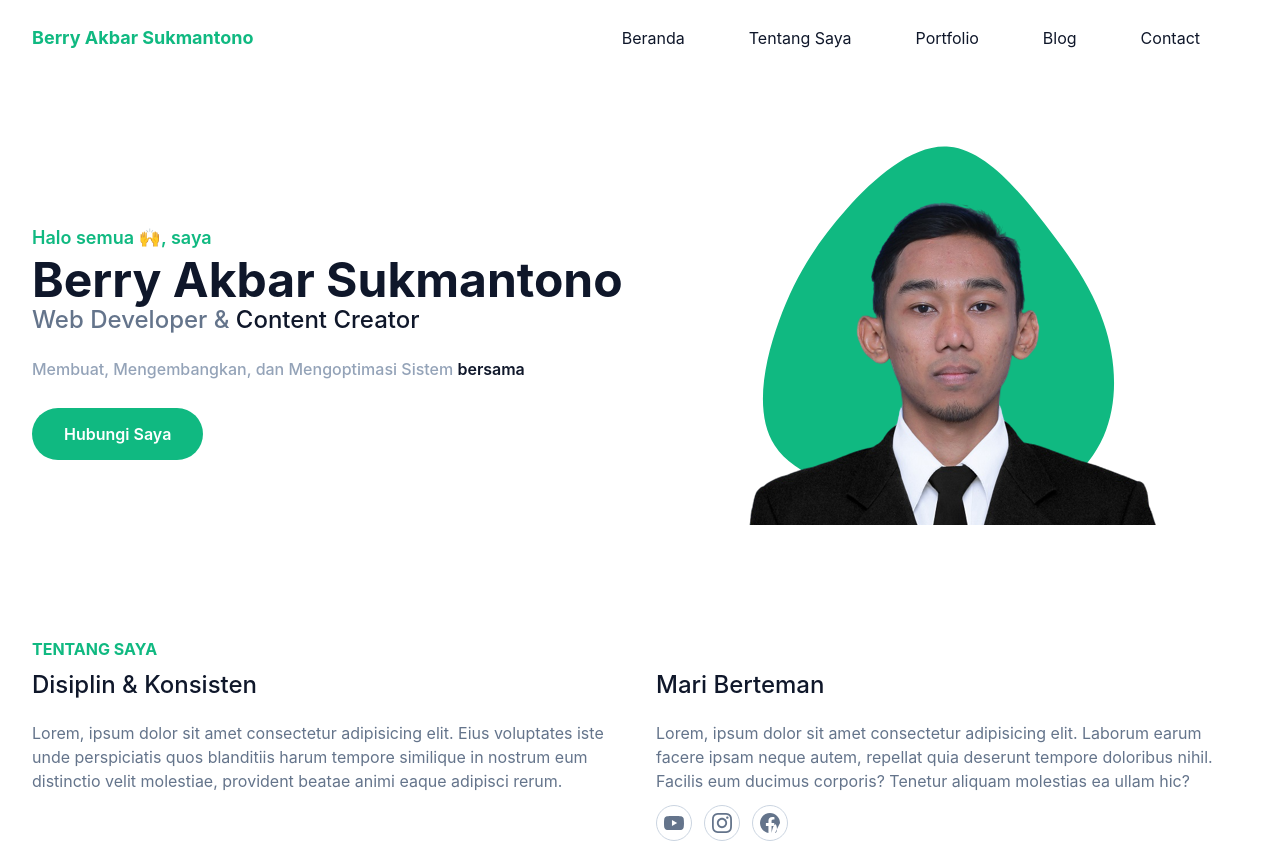
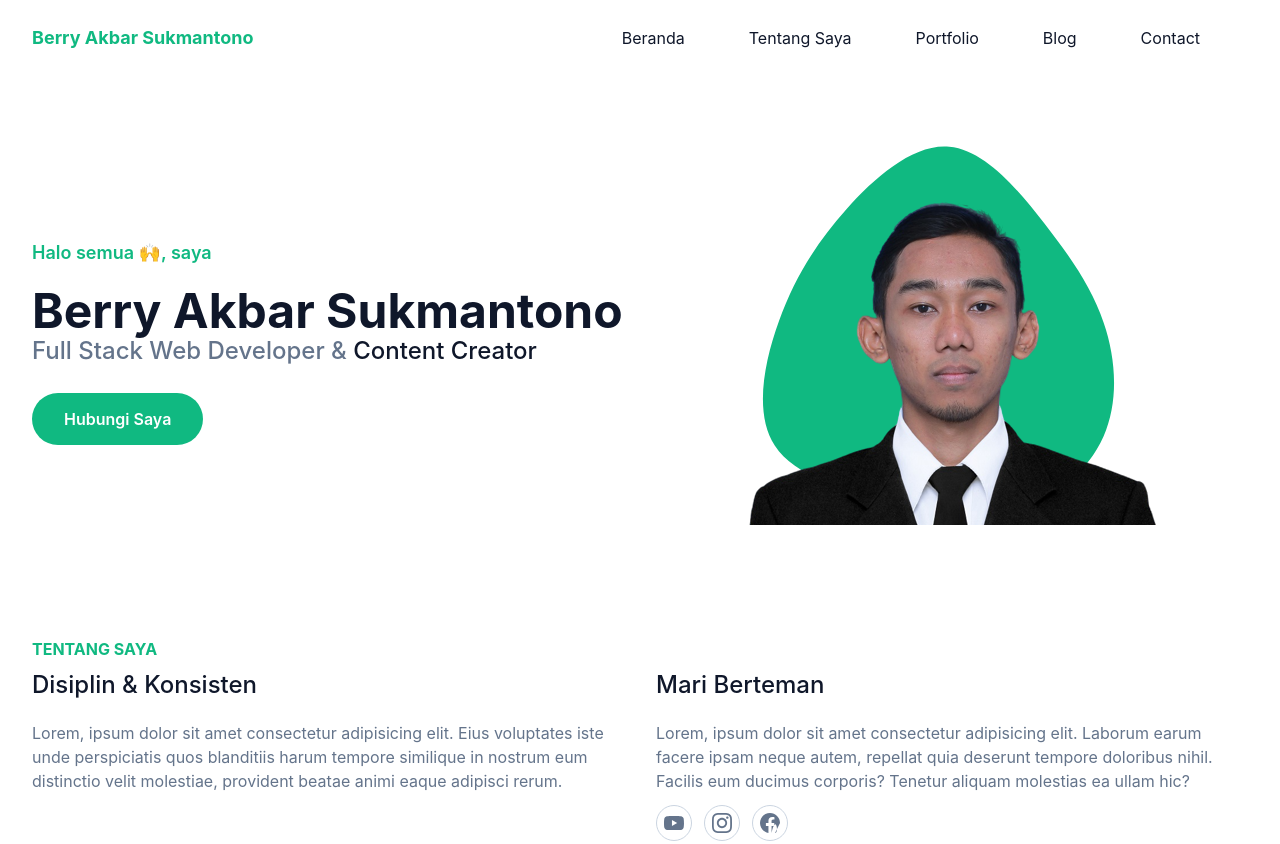
Before and after one commit to berryas2022/portfolio, a website: page index.html in a window 1280 px wide. Shown: the top 844 px of the page. Drawn offline with nearby package versions, Linux system fonts and the light colour scheme.

Commit message:
update hero section

```diff
--- a/index.html
+++ b/index.html
@@ -52,21 +52,21 @@
             <div class="flex flex-wrap">
                 <div class="w-full self-center px-4 lg:w-1/2">
                     <h1 class="text-base font-semibold text-primary md:text-lg">Halo semua 🙌, saya
-                        <span id="nama-saya" class="block font-bold text-dark text-3xl mt-1 lg:text-5xl">
+                        <span id="nama-saya" class="block font-bold text-dark text-3xl mt-5 lg:text-5xl">
                             Berry Akbar Sukmantono
                         </span>
                     </h1>
-                    <h2 class="font-medium text-slate-500 text-lg mb-5 lg:text-2xl">
-                        Web Developer &
+                    <h2 class="font-medium text-slate-500 text-lg mb-10 lg:text-2xl">
+                        Full Stack Web Developer &
                         <span class="text-dark">
                             Content Creator
                         </span>
                     </h2>
-                    <p class="font-medium text-slate-400 mb-10 leading-relaxed">Membuat, Mengembangkan, dan Mengoptimasi Sistem
+                    <!-- <p class="font-medium text-slate-400 mb-10 leading-relaxed">Membuat, Mengembangkan, dan Mengoptimasi Sistem
                         <span class="text-dark font-semibold">
                             bersama
                         </span>
-                    </p>
+                    </p> -->
 
                     <a href="" class="text-base font-semibold text-white bg-primary py-4 px-8 rounded-full hover:opacity-80 hover:shadow-lg transition duration-300 ease-in-out">Hubungi Saya</a>
                 </div>
--- a/package.json
+++ b/package.json
@@ -10,6 +10,8 @@
   "author": "",
   "license": "ISC",
   "devDependencies": {
+    "prettier": "^2.7.1",
+    "prettier-plugin-tailwindcss": "^0.1.13",
     "tailwindcss": "^3.1.8"
   }
 }
```
Also changed, not shown: dist/output.css, 1 other file.
